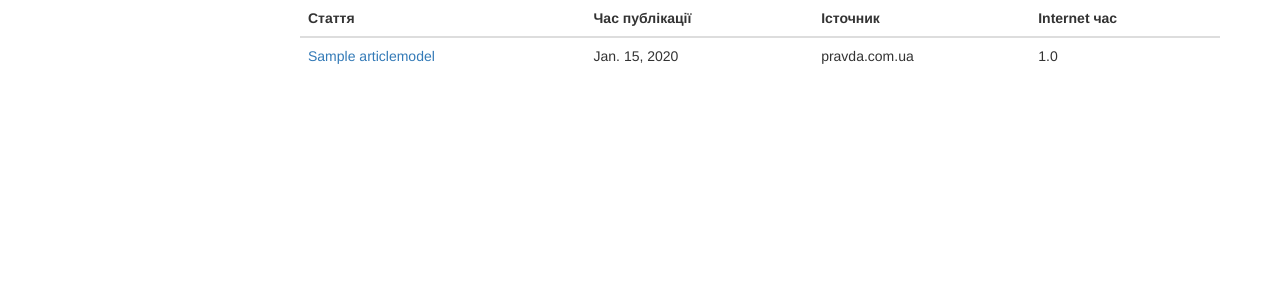
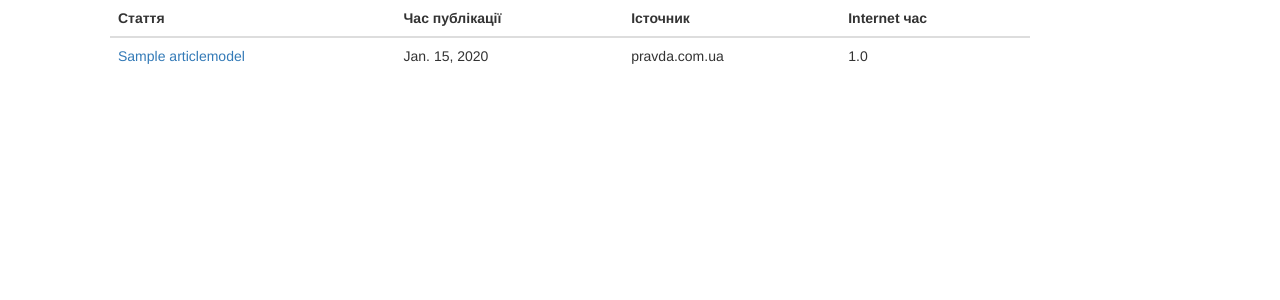
Before and after one commit to akvaton/mediarozvidka, a Django app: page /all in a window 1280 px wide. Shown: the top 300 px of the page. Run offline with Django 3.2, Linux system fonts and the light colour scheme; tables that the repository leaves empty hold one stand-in row (values such as "Sample post"); some libraries are stand-ins or nearby versions.

Commit message:
Minor bug fixes

```diff
--- a/news_pro/app_news/templates/app_news/articlemodel_list.html
+++ b/news_pro/app_news/templates/app_news/articlemodel_list.html
@@ -3,7 +3,7 @@
 
 {% block container %}
     <div class="row container">
-        <div class="col-md-offset-3 col-md-10">
+        <div class="col-md-offset-1 col-md-10">
             <table class="table">
                 <thead>
                     <th>Стаття</th>
```
